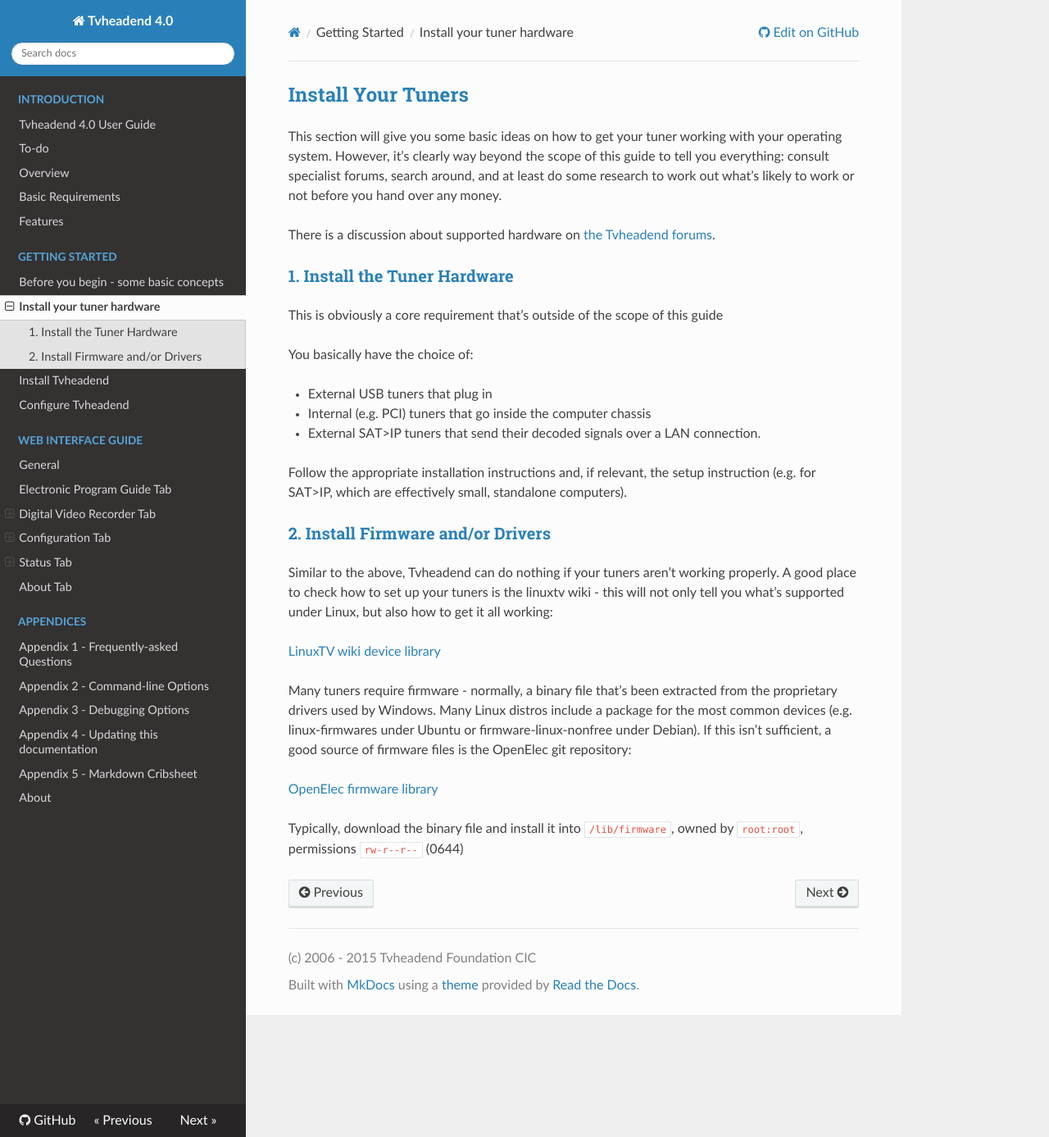
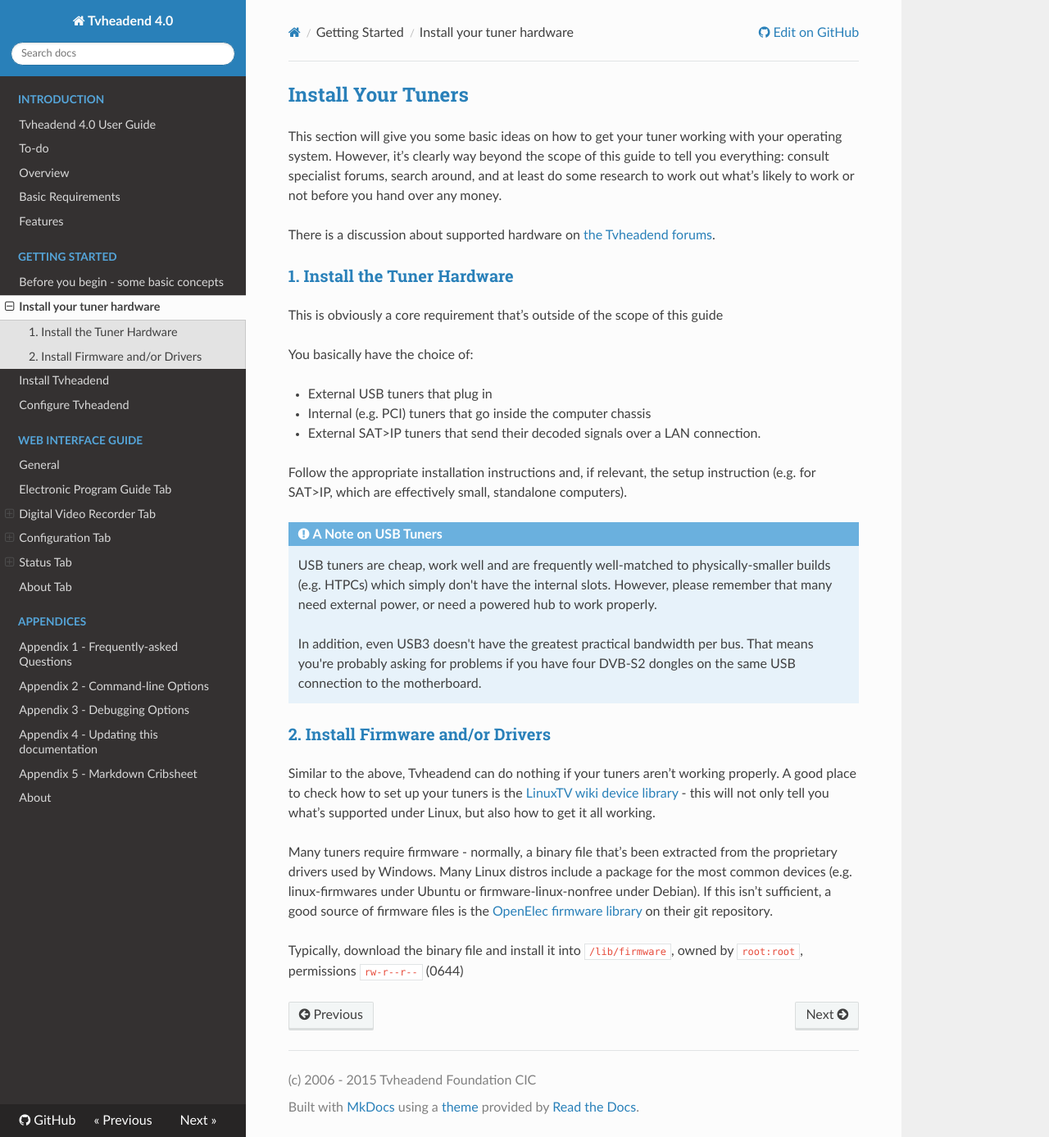
Before and after one commit to tvheadend/tvheadend-documentation, an MkDocs documentation site: the page built from docs/install_tuner_hardware.md, in a window 1280 px wide and 1387 px high. Shown: the whole window at 82% size. Built offline with MkDocs 1.6.1, drawn with Linux system fonts in a browser that asks for light colours; nearby versions of some CDN libraries; old or Windows-style settings are respelled for this version of MkDocs.

Commit message:
Tuner HW: add note on USB devices, format links

```diff
--- a/docs/install_tuner_hardware.md
+++ b/docs/install_tuner_hardware.md
@@ -25,22 +25,29 @@
 setup instruction (e.g. for SAT>IP, which are effectively small, standalone
 computers).
 
+<div class="admonition note">
+<p class="admonition-title">A Note on USB Tuners</p>
+<p>USB tuners are cheap, work well and are frequently well-matched to physically-smaller
+builds (e.g. HTPCs) which simply don't have the internal slots. However, please
+remember that many need external power, or need a powered hub to work properly.</p>
+<p>In addition, even USB3 doesn't have the greatest practical bandwidth per bus. That
+means you're probably asking for problems if you have four DVB-S2 dongles on the same USB
+connection to the motherboard.</p>
+</div>
+
 ###2. Install Firmware and/or Drivers
 
 Similar to the above, Tvheadend can do nothing if your tuners aren't working
-properly. A good place to check how to set up your tuners is the linuxtv
-wiki - this will not only tell you what's supported under Linux, but also
-how to get it all working:
-
-[LinuxTV wiki device library](http://www.linuxtv.org/wiki/index.php/Hardware_Device_Information)
+properly. A good place to check how to set up your tuners is the [LinuxTV wiki device library](http://www.linuxtv.org/wiki/index.php/Hardware_Device_Information)
+- this will not only tell you what's supported under Linux, but also
+how to get it all working.
 
 Many tuners require firmware - normally, a binary file that's been extracted
 from the proprietary drivers used by Windows. Many Linux distros include a
 package for the most common devices (e.g. linux-firmwares under Ubuntu or
 firmware-linux-nonfree under Debian). If this isn't sufficient, a good source
-of firmware files is the OpenElec git repository:
-
-[OpenElec firmware library](https://github.com/OpenELEC/dvb-firmware)
+of firmware files is the [OpenElec firmware library](https://github.com/OpenELEC/dvb-firmware)
+on their git repository.
 
 Typically, download the binary file and install it into `/lib/firmware`, owned
 by `root:root`, permissions `rw-r--r--` (0644)
```
